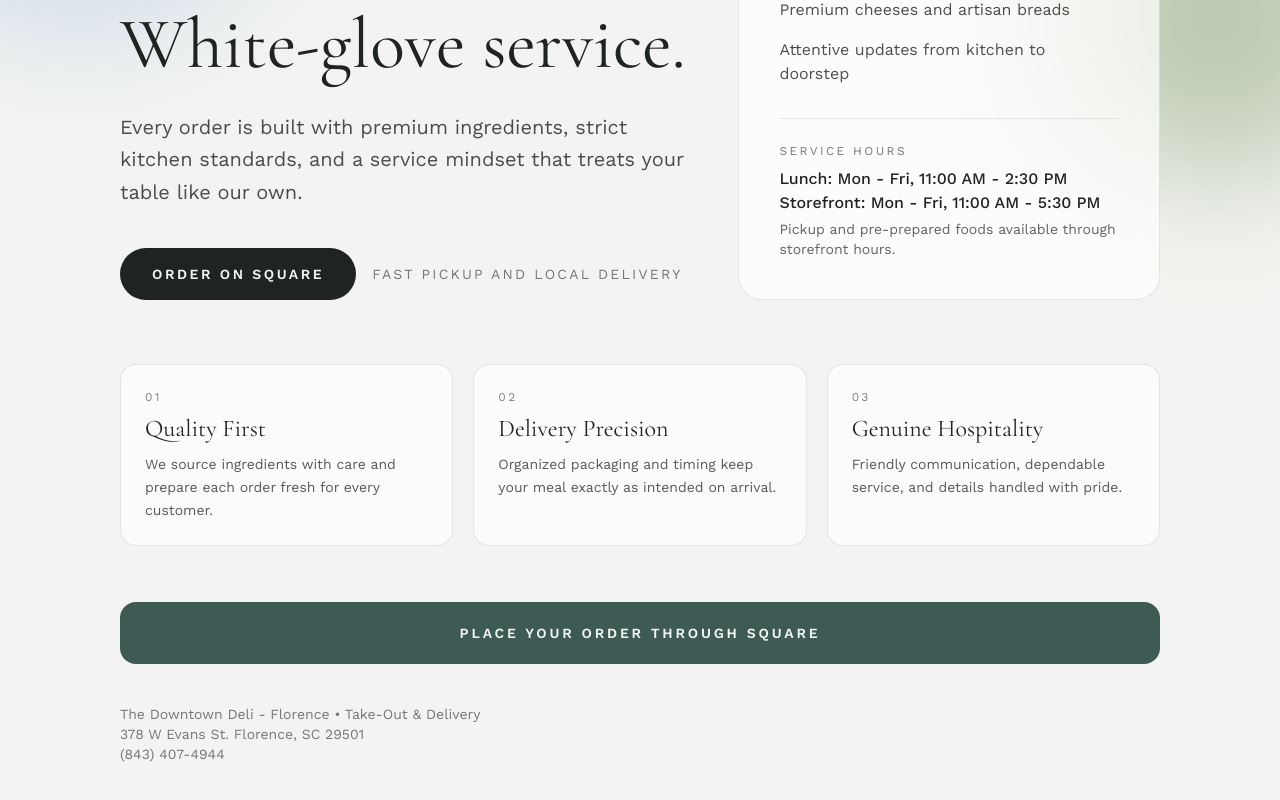
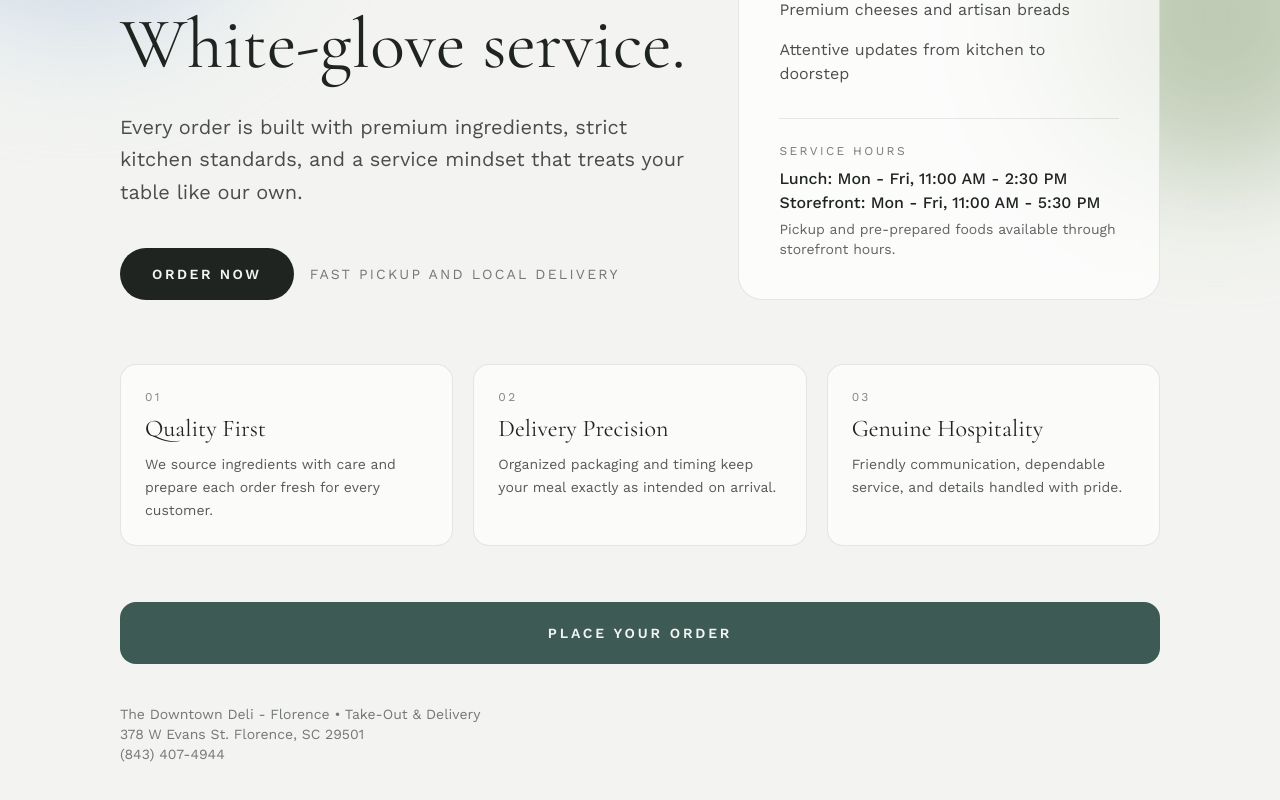
Before and after one commit to JacobPoole84/thedowntowndeli, a Next.js app: page / in a window 1280 px wide. Shown: the part 352-1152 px from the top of the page. Built offline with nearby package versions, Linux system fonts and the light colour scheme; no server answers.

Commit message:
order button

```diff
--- a/src/app/page.tsx
+++ b/src/app/page.tsx
@@ -162,7 +162,7 @@ export default function Home() {
                 className="inline-flex items-center justify-center rounded-full bg-ink px-8 py-4 text-sm font-semibold uppercase tracking-[0.18em] text-ivory transition-transform duration-300 hover:-translate-y-0.5 hover:bg-ink/90"
                 href={squareOrderLink}
               >
-                Order on Square
+                Order Now
               </a>
               <p className="text-sm uppercase tracking-[0.16em] text-ink/60">
                 Fast pickup and local delivery
@@ -221,7 +221,7 @@ export default function Home() {
           className="mt-14 inline-flex w-full items-center justify-center rounded-2xl border border-claret/45 bg-claret px-6 py-5 text-center text-sm font-semibold uppercase tracking-[0.2em] text-ivory transition-colors hover:bg-claret/90 sm:w-auto"
           href={squareOrderLink}
         >
-          Place Your Order Through Square
+          Place Your Order
         </a>
 
         <footer className="mt-10 text-sm text-ink/60">
```
